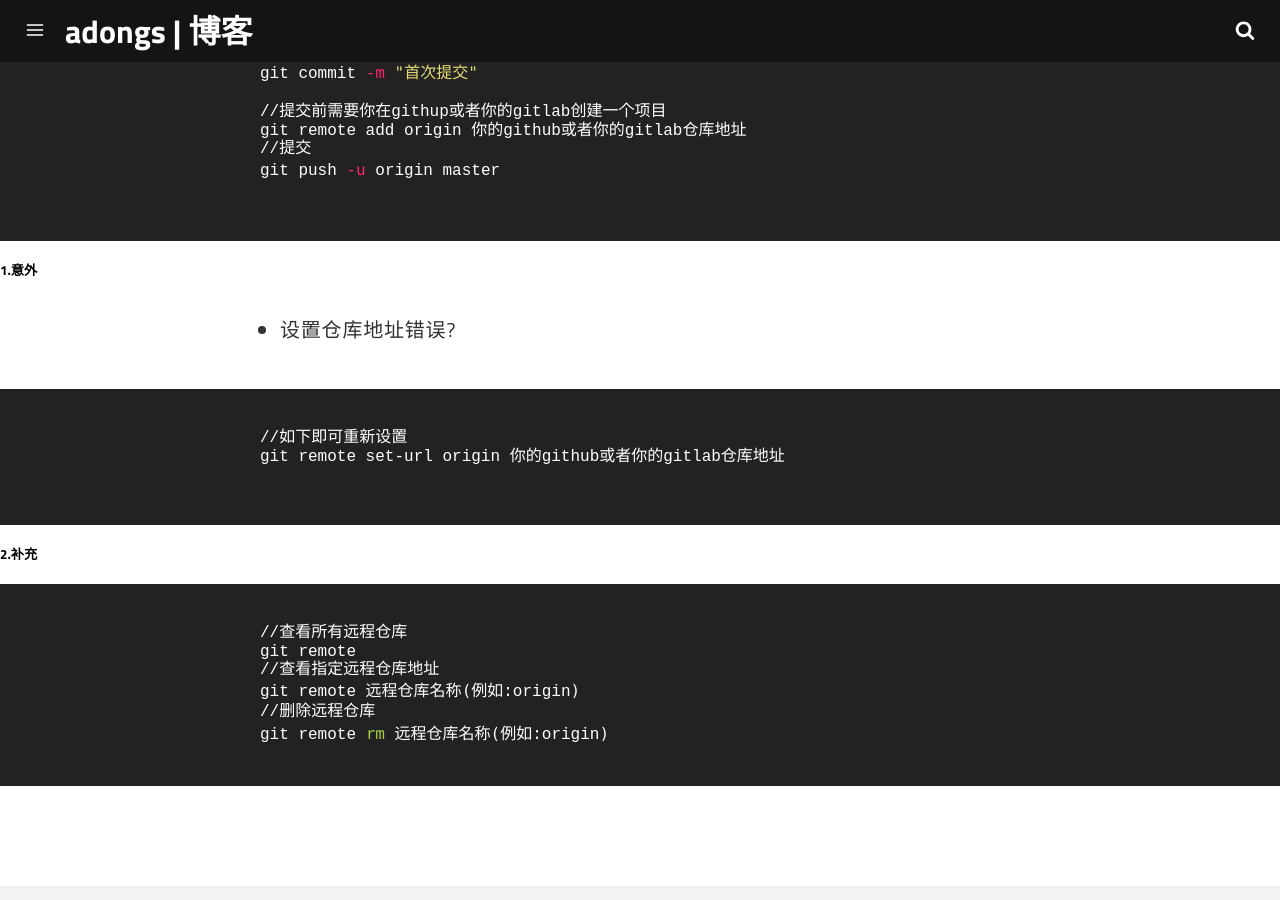
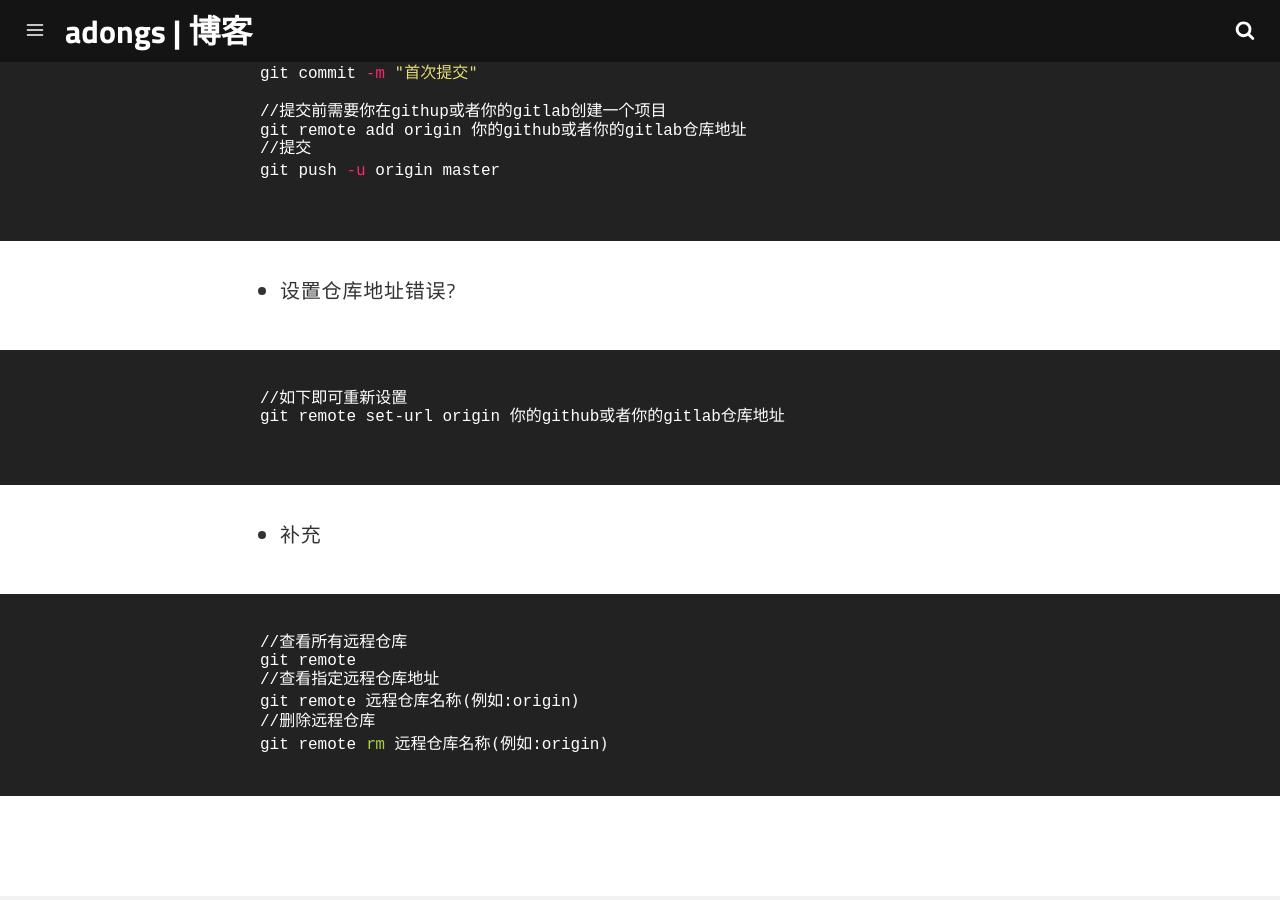
Before and after one commit to adongs/adongs.github.io, a Jekyll site: the page built from _posts/2018-05-21-git入门教学.md, in a window 1280 px wide and 900 px high, scrolled down 560 px. Built offline with Jekyll 4.4.1, drawn with Linux system fonts in a browser that asks for light colours.

Commit message:
添加git博客内容

````diff
--- a/_posts/2018-05-21-git入门教学.md
+++ b/_posts/2018-05-21-git入门教学.md
@@ -26,7 +26,6 @@ git remote add origin 你的github或者你的gitlab仓库地址
 git push -u origin master
 
 ```
-##### 1.意外
 - 设置仓库地址错误?
 
 ```shell
@@ -34,8 +33,7 @@ git push -u origin master
 git remote set-url origin 你的github或者你的gitlab仓库地址
 
 ```
-##### 2.补充
-
+- 补充
 
 ```shell
 //查看所有远程仓库
````
